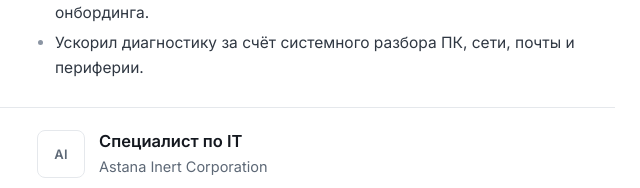
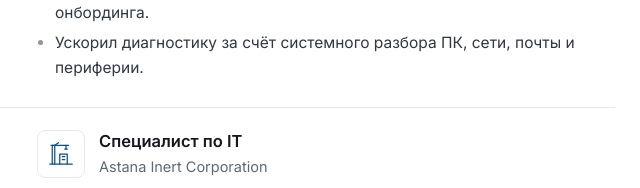
Before and after one commit to arbekaman/arbekaman.github.io, a plain HTML site: page index.html in a window 1280 px wide. Shown: the part 2160-2348 px from the top of the page, 553-1193 px from the left. Drawn offline with Linux system fonts and the light colour scheme.

Commit message:
Show neutral construction icon for Astana Inert
Generic industry icon, not the company's logo.

Co-Authored-By: Claude Opus 5.5 <noreply@anthropic.com>
Claude-Session: https://claude.ai/code/session_01KYi8Xuzcf525G8sAdG5Hum

```diff
--- a/index.html
+++ b/index.html
@@ -79,6 +79,8 @@
 
   .jhead{display:flex;gap:14px;align-items:flex-start}
   .clogo{position:relative;flex:none;width:48px;height:48px;border:1px solid var(--line);border-radius:8px;background:#fff;display:grid;place-items:center;overflow:hidden;font:600 13px Inter,sans-serif;color:var(--muted);letter-spacing:.02em}
+  .clogo-icon{color:var(--accent)}
+  .clogo-icon svg{width:30px;height:30px}
   .clogo img{position:absolute;inset:0;width:100%;height:100%;object-fit:contain;padding:2px;background:#fff}
   @media print{ .clogo{width:34px;height:34px;font-size:10px} }
   .skills{display:grid;grid-template-columns:repeat(2,1fr);gap:26px 48px}
@@ -299,7 +301,7 @@
       <div class="job">
         <div class="when"><span class="ru">сен 2022 — авг 2023</span><span class="en">Sep 2022 — Aug 2023</span></div>
         <div>
-          <div class="jhead"><div class="clogo" aria-hidden="true"><span>AI</span><img src="logos/astana-inert.png?v=2" alt="" onerror="this.remove()"></div><div><h3><span class="ru">Специалист по IT</span><span class="en">IT Specialist</span></h3>
+          <div class="jhead"><div class="clogo clogo-icon" aria-hidden="true" title="Строительство"><svg viewBox="0 0 48 48" fill="none" stroke="currentColor" stroke-width="2" stroke-linecap="round" stroke-linejoin="round"><path d="M10 40V10h4v30"/><path d="M8 10h28"/><path d="M14 10l6-4"/><path d="M32 10v6"/><path d="M30 16h4"/><path d="M22 40V24h12v16"/><path d="M26 28h4M26 33h4"/><path d="M6 40h36"/></svg></div><div><h3><span class="ru">Специалист по IT</span><span class="en">IT Specialist</span></h3>
           <div class="co">Astana Inert Corporation</div></div></div>
           <ul class="ru">
             <li>Поддержка ИТ-инфраструктуры офиса и строительных объектов.</li>
```
Also changed, not shown: 1 other file.
